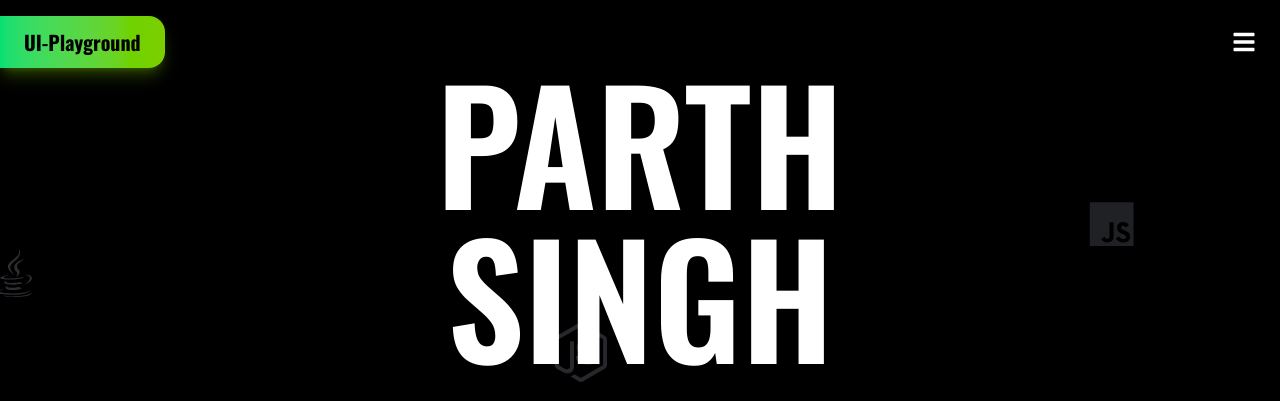
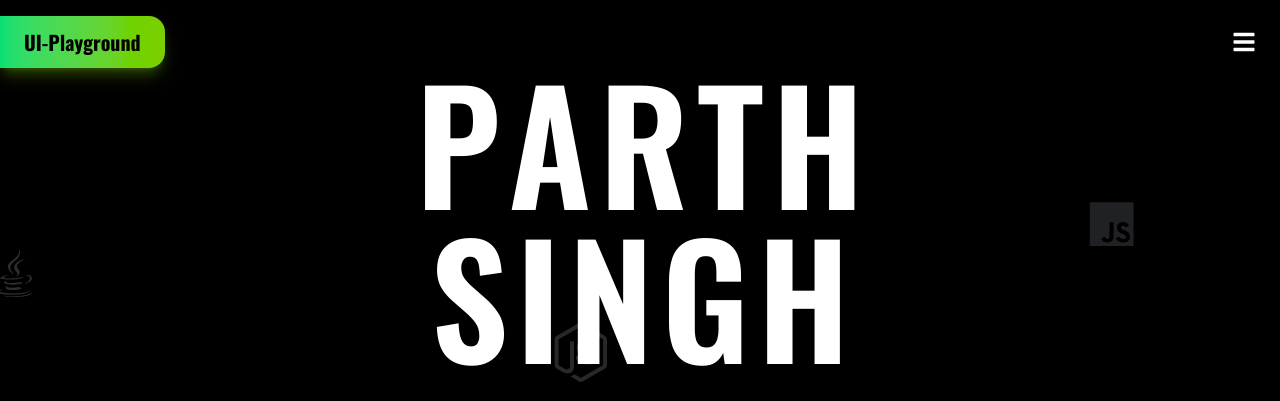
Before and after one commit to Parthsingh14/Portfolio, a React (Vite) app: page / in a window 1280 px wide. Shown: the top 401 px of the page. Built offline with nearby package versions, Linux system fonts and the light colour scheme.

Commit message:
Updated the flipper animation

```diff
--- a/src/components/Hero.jsx
+++ b/src/components/Hero.jsx
@@ -1,8 +1,40 @@
+"use client";
 import { LuImport } from "react-icons/lu";
-//import benson from "../assets/benson.webp"
 import parth from "../assets/Parthpic8.jpg";
-import { AnimatePresence, motion } from "motion/react";
+import { motion } from "framer-motion";
 import FloatingIcons from "./FloatingIcons";
+
+const flipperVariants = {
+  hidden: { rotateX: 90, opacity: 0 },
+  visible: (i) => ({
+    rotateX: 0,
+    opacity: 1,
+    transition: {
+      duration: 0.6,
+      delay: i * 0.15, // stagger each letter
+      ease: "easeOut",
+    },
+  }),
+};
+
+function FlipperText({ text }) {
+  return (
+    <div className="flex space-x-2 overflow-hidden">
+      {text.split("").map((letter, i) => (
+        <motion.span
+          key={i}
+          custom={i}
+          initial="hidden"
+          animate="visible"
+          variants={flipperVariants}
+          className="inline-block"
+        >
+          {letter}
+        </motion.span>
+      ))}
+    </div>
+  );
+}
 
 function Hero() {
   return (
@@ -10,37 +42,17 @@ function Hero() {
       <FloatingIcons />
       <section className="relative" id="home">
         <div className="flex flex-col items-center justify-center">
-          <motion.h1
-            initial={{ opacity: 0, x: -150 }}
-            animate={{ opacity: 1, x: 0 }}
-            transition={{ duration: 2, ease: "anticipate", delay: 0.15 }}
-            drag
-            dragConstraints={{
-              top: 0,
-              left: 0,
-              right: 0,
-              bottom: 0,
-            }}
-            className="mt-16 overflow-hidden text-[12vw] font-semibold uppercase leading-none"
-          >
-            Parth
-          </motion.h1>
-          <motion.h1
-            initial={{ opacity: 0, x: 150 }}
-            animate={{ opacity: 1, x: 0 }}
-            transition={{ duration: 2, ease: "anticipate", delay: 0.15 }}
-            drag
-            dragConstraints={{
-              top: 0,
-              left: 0,
-              right: 0,
-              bottom: 0,
-            }}
-            className="overflow-hidden text-[12vw] font-semibold uppercase leading-none"
-          >
-            Singh
-          </motion.h1>
+          {/* First Name */}
+          <h1 className="mt-16 text-[12vw] font-semibold uppercase leading-none">
+            <FlipperText text="Parth" />
+          </h1>
 
+          {/* Last Name */}
+          <h1 className="text-[12vw] font-semibold uppercase leading-none">
+            <FlipperText text="Singh" />
+          </h1>
+
+          {/* Resume Button */}
           <motion.div
             initial={{ opacity: 0, y: -10 }}
             animate={{ opacity: 1, y: 0 }}
@@ -63,6 +75,7 @@ function Hero() {
             </a>
           </motion.div>
 
+          {/* Profile Image */}
           <motion.div
             initial={{ opacity: 0, y: 20 }}
             animate={{ opacity: 1, y: 0 }}
```
